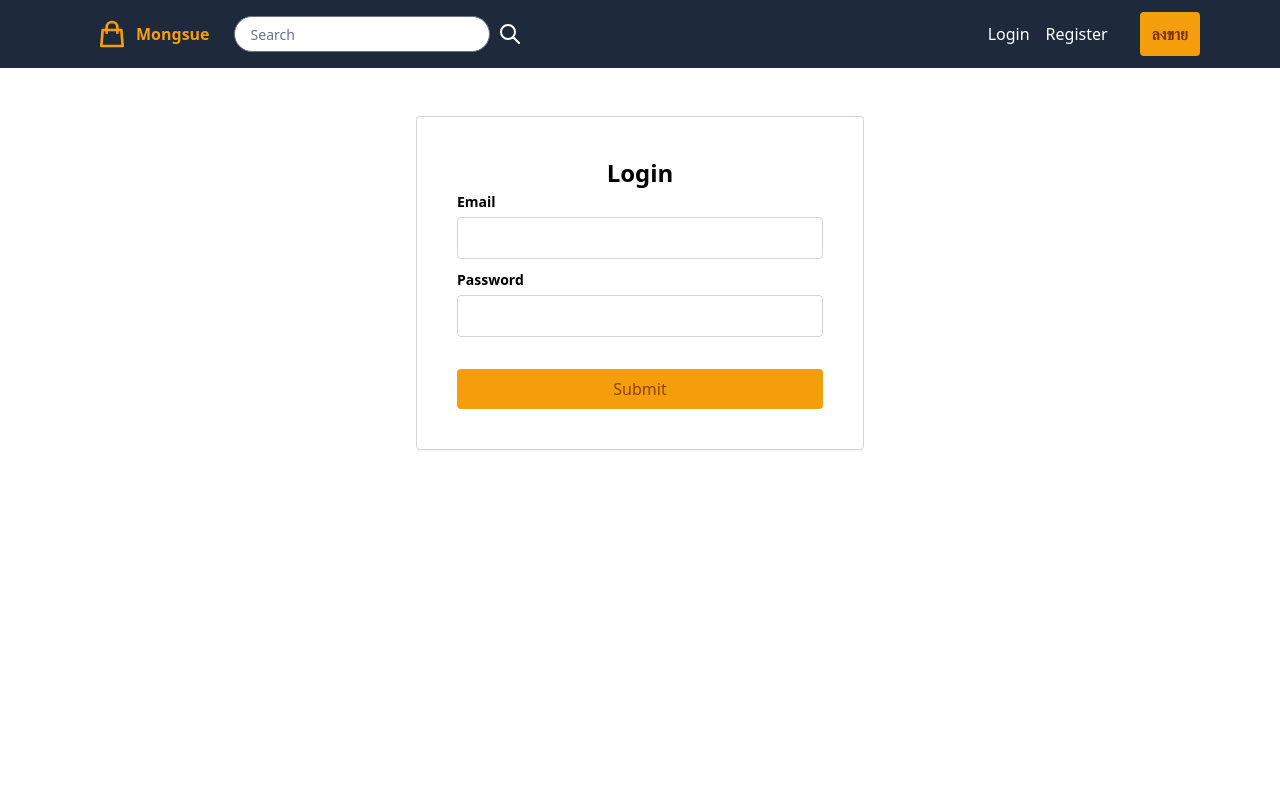
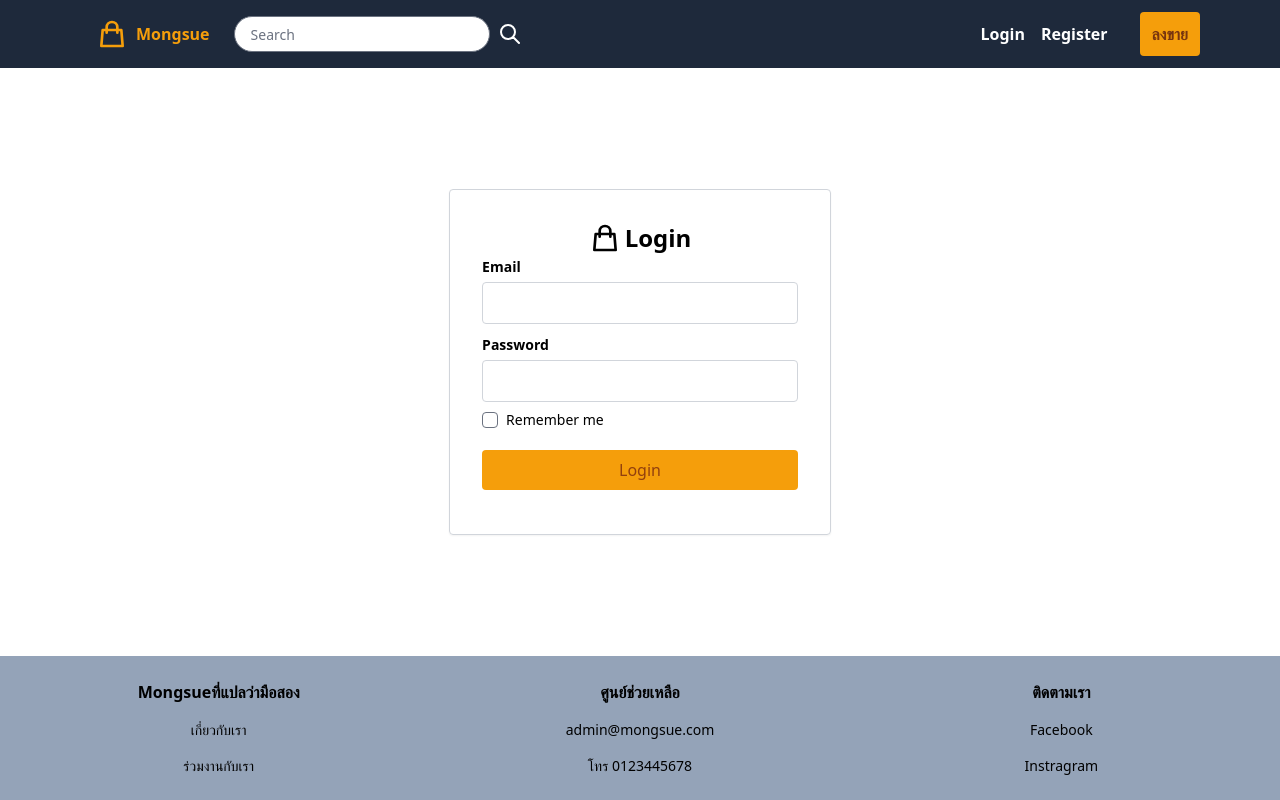
Before and after one commit to Rayato159/Secondhand-E-Commerce, a React (Create React App) app in the folder frontend/: page /login in a window 1280 px wide. Built offline with nearby package versions, Linux system fonts and the light colour scheme.

Commit message:
layout justified

```diff
--- a/frontend/package.json
+++ b/frontend/package.json
@@ -9,6 +9,7 @@
     "@testing-library/user-event": "^13.5.0",
     "react": "^17.0.2",
     "react-dom": "^17.0.2",
+    "react-hook-form": "^7.22.5",
     "react-router-dom": "^6.2.1",
     "react-scripts": "5.0.0",
     "web-vitals": "^2.1.2"
--- a/frontend/src/App.js
+++ b/frontend/src/App.js
@@ -3,6 +3,7 @@ import { BrowserRouter, Routes, Route } from 'react-router-dom'
 
 // Components
 import Navbar from './components/Navbar'
+import Footer from './components/Footer'
 
 // Pages
 import Home from './pages/Home'
@@ -13,7 +14,7 @@ import Sell from './pages/Sell'
 
 function App() {
     return (
-        <div className="App h-screen">
+        <div className="flex flex-col h-screen justify-between">
             <BrowserRouter>
                     <Navbar />
                         <Routes>
@@ -24,6 +25,7 @@ function App() {
                                 <Route path="products/sell" element={<Sell />} />
                             </Route>
                         </Routes>
+                    <Footer />
             </BrowserRouter>
         </div>
     )
--- a/frontend/src/components/Category.js
+++ b/frontend/src/components/Category.js
@@ -12,8 +12,8 @@ const Category = () => {
                 {
                     categories.map((category, i) => {
                         return (
-                            <Link to={`/products/${category.categoryEng.toLocaleLowerCase()}`} key={i} className="shadow-lg w-64 mx-auto my-6 hover:bg-slate-200 transition duration-300">
-                                <img className="object-cover md:w-64 md:h-48 w-64 h-48 mx-auto" src={`/assets/images/categories/${category.categoryEng}.jpg`} alt="car" />
+                            <Link to={`/products/${category.categoryEng.toLocaleLowerCase()}`} key={i} className="rounded shadow-lg w-64 mx-auto my-6 hover:bg-slate-200 transition duration-300">
+                                <img className="object-cover w-64 h-48 mx-auto md:rounded-t" src={`/assets/images/categories/${category.categoryEng}.jpg`} alt="car" />
                                 <div className="px-4 py-6 font-bold text-center text-xl">
                                     {category.categoryThai}
                                 </div>
--- a/frontend/src/components/Footer.js
+++ b/frontend/src/components/Footer.js
@@ -1,6 +1,6 @@
 const Footer = () => {
     return (
-        <footer className="bg-slate-400 2xl:fixed 2xl:bottom-0 w-full">
+        <footer className="bg-slate-400 w-full">
             <div className="px-4 py-6 grid grid-cols-3 md:gap-4 gap-2">
                 <div className="font-bold text-center">Mongsueที่แปลว่ามือสอง</div>
                 <div className="font-bold text-center">ศูนย์ช่วยเหลือ</div>
--- a/frontend/src/components/Navbar.js
+++ b/frontend/src/components/Navbar.js
@@ -31,7 +31,7 @@ const Navbar = () => {
                         {/* Search Box */}
                         <div className="hidden md:flex items-center py-2">
                             <div className="flex text-black px-2">
-                                <input type="text" name="serch" placeholder="Search" className="bg-white h-9 px-4 pr-9 rounded-full text-sm items-center focus:outline-none" />
+                                <input type="text" name="serch" placeholder="Search" className="bg-white h-9 px-4 pr-9 rounded-full text-sm items-center focus:outline-none focus:border-slate-300 focus:ring-slate-300" />
                                 <button type="submit" className="item-center px-2">
                                 <svg xmlns="http://www.w3.org/2000/svg" className="h-6 w-6 text-white" fill="none" viewBox="0 0 24 24" stroke="currentColor">
                                     <path strokeLinecap="round" strokeLinejoin="round" strokeWidth={2} d="M21 21l-6-6m2-5a7 7 0 11-14 0 7 7 0 0114 0z" />
@@ -44,8 +44,8 @@ const Navbar = () => {
                     {/* Responsive */}
                     <div className="flex space-x-8 items-center px-4 py-2 cursor-pointer">
                         <div className="hidden md:flex space-x-4 items-center">
-                            <Link to="login" className="hover:text-slate-400">Login</Link>
-                            <Link to="register" className="hover:text-slate-400">Register</Link>
+                            <Link to="login" className="hover:text-slate-400 font-bold">Login</Link>
+                            <Link to="register" className="hover:text-slate-400 font-bold">Register</Link>
                         </div>
 
                         <div className="flex space-x-4 items-center cursor-pointer">
@@ -61,15 +61,15 @@ const Navbar = () => {
                 {showToggleBar?
                     <div className="md:hidden cursor-pointer">
                         <div className="flex text-black px-2 my-4">
-                            <input type="text" name="serch" placeholder="Search" className="bg-white h-8 px-4 pr-8 rounded-full text-sm items-center focus:outline-none"/>
+                            <input type="text" name="serch" placeholder="Search" className="bg-white h-8 px-4 pr-8 rounded-full text-sm items-center focus:outline-none focus:border-slate-300 focus:ring-slate-300"/>
                             <button type="submit" className="items-center px-2 text-white">
                                 <svg xmlns="http://www.w3.org/2000/svg" className="h-6 w-6" fill="none" viewBox="0 0 24 24" stroke="currentColor">
                                     <path strokeLinecap="round" strokeLinejoin="round" strokeWidth={2} d="M21 21l-6-6m2-5a7 7 0 11-14 0 7 7 0 0114 0z" />
                                 </svg>
                             </button>
                         </div>
-                        <Link to="login" className="block text-white text-sm px-4 py-2 h-10 hover:bg-slate-600">Login</Link>
-                        <Link to="register" className="block text-white text-sm px-4 py-2 h-10 hover:bg-slate-600">Register</Link>
+                        <Link to="login" className="block text-white text-sm px-4 py-2 h-10 hover:bg-slate-600 font-bold">Login</Link>
+                        <Link to="register" className="block text-white text-sm px-4 py-2 h-10 hover:bg-slate-600 font-bold">Register</Link>
                     </div>
                 :null}
             </div>
--- a/frontend/src/pages/Home.js
+++ b/frontend/src/pages/Home.js
@@ -1,14 +1,12 @@
 // Components
 import Category from '../components/Category'
 import TopSearch from '../components/TopSearch'
-import Footer from '../components/Footer'
 
 const Home = () => {
     return (
         <div className="Home">
             <Category />
             <TopSearch />
-            <Footer />
         </div>
     )
 }
--- a/frontend/src/pages/Login.Js
+++ b/frontend/src/pages/Login.Js
@@ -6,30 +6,44 @@ const Login = () => {
     const [password, setPassword] = useState("")
 
     return (
-        <div className="md:max-w-md mx-auto md:border md:border-gray-300 md:shadow-sm rounded p-10 md:my-12">
+        <div className="flex flex-col mx-auto max-w-md justify-center">
+            <div className="md:border md:border-gray-300 md:shadow-sm rounded p-8 md:my-12">
                 <div className="flex flex-col justify-center">
 
+                    <div className="flex justify-center items-center">
+                        <svg xmlns="http://www.w3.org/2000/svg" className="h-8 w-8 mr-1" fill="none" viewBox="0 0 24 24" stroke="currentColor">
+                            <path strokeLinecap="round" strokeLinejoin="round" strokeWidth={2} d="M16 11V7a4 4 0 00-8 0v4M5 9h14l1 12H4L5 9z" />
+                        </svg>
                         <div className="font-bold text-2xl text-center">
                             Login
+                        </div>
                     </div>
 
                     <form action="" className="space-y-2">
 
                         <div>
                             <label htmlFor="" className="text-sm font-bold">Email</label>
-                        <input type="text" className="w-full border border-gray-300 rounded p-2 mt-1" />
+                            <input name="email" type="text" className="w-full border border-gray-300 rounded p-2 mt-1 focus:border-slate-300 focus:ring-slate-300" />
                         </div>
 
                         <div>
                             <label htmlFor="" className="text-sm font-bold">Password</label>
-                        <input type="password" className="w-full border border-gray-300 rounded p-2 mt-1" />
+                            <input name="password" type="password" className="w-full border border-gray-300 rounded p-2 mt-1 focus:border-slate-300 focus:ring-slate-300" />
+                        </div>
+
+                        <div className="flex items-center justify-between">
+                            <div className="flex items-center">
+                                <input type="checkbox" className="h-4 w-4 rounded focus:border-slate-300 focus:ring-1 focus:ring-slate-300" />
+                                <label htmlFor="" className="ml-2 text-sm">Remember me</label>
+                            </div>
                         </div>
 
                         <div>
-                        <button className="w-full bg-amber-500 hover:bg-amber-400 text-amber-800 rounded p-2 mt-6 md-3">Submit</button>
+                            <button className="w-full bg-amber-500 hover:bg-amber-400 text-amber-800 rounded p-2 my-3">Login</button>
                         </div>
 
                     </form>
+                </div>
             </div>
         </div>
     )
```
Also changed, not shown: 1 other file (tests, documents, lock files or other folders). Lines whose indentation alone changed are shown as unchanged.
